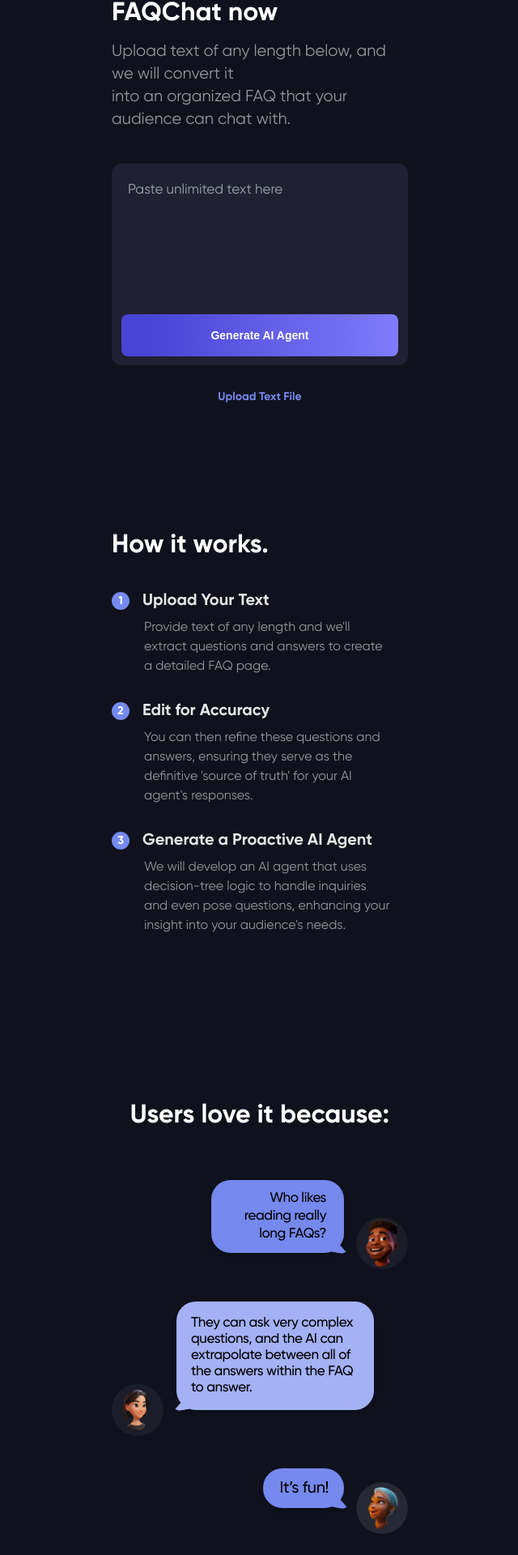
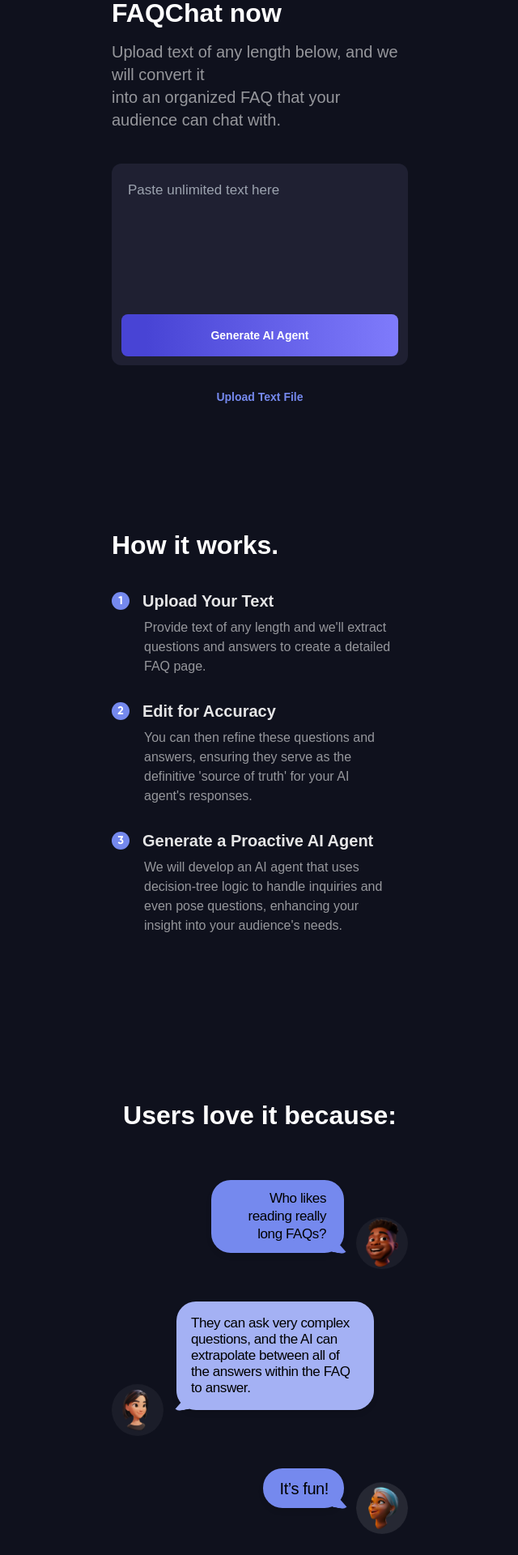
Before and after one commit to mbarto202/FAQChat, a Next.js app: page / in a window 1280 px wide. Shown: the part 819-2739 px from the top of the page at 81% size, without its empty margins (319-959 px from the left). Built offline with nearby package versions, Linux system fonts and the light colour scheme.

Commit message:
all text to san-serif matching whats shown on figma

```diff
--- a/app/components/CreateYourOwn/CreateYourOwn.module.css
+++ b/app/components/CreateYourOwn/CreateYourOwn.module.css
@@ -36,7 +36,7 @@
 .titleTextFrame h2 {
   width: 579px;
   color: rgb(255, 255, 255);
-  font-family: "Gilroy", sans-serif;
+  font-family: sans-serif;
   font-size: 52px;
   font-weight: 700;
   line-height: 130%;
@@ -51,7 +51,7 @@
   font-weight: 400;
   line-height: 150%;
   text-align: center;
-  font-family: "Gilroy";
+  font-family: sans-serif;
 }
 
 .inputButtonsFrame {
@@ -103,6 +103,7 @@
   width: 160px;
   height: 12px;
   margin-bottom: auto;
+  font-family: sans-serif;
 }
 
 .textArea {
@@ -116,6 +117,7 @@
   padding: 28px;
   background-color: rgb(31, 32, 50);
   color: rgb(123, 121, 137);
+  font-family: sans-serif;
   font-size: 22px;
   font-weight: 400;
   line-height: 26px;
--- a/app/components/CustomAgent/CustomAgent.module.css
+++ b/app/components/CustomAgent/CustomAgent.module.css
@@ -28,6 +28,7 @@
   color: rgb(255, 255, 255);
   font-size: 52px;
   font-weight: 700;
+  font-family: sans-serif;
   line-height: 130%;
   letter-spacing: 2%;
   text-align: center;
@@ -43,6 +44,7 @@
   color: rgb(150, 151, 156);
   font-size: 24px;
   font-weight: 400;
+  font-family: sans-serif;
   line-height: 150%;
   text-align: center;
 }
@@ -78,6 +80,7 @@
   font-size: 22px;
   font-weight: 400;
   line-height: 26px;
+  font-family: sans-serif;
   text-align: left;
   background: none;
   border: none;
@@ -111,6 +114,7 @@
   font-size: 17px;
   font-weight: 700;
   line-height: 24px;
+  font-family: sans-serif;
   letter-spacing: 1%;
 }
 
--- a/app/components/Footer/Footer.module.css
+++ b/app/components/Footer/Footer.module.css
@@ -22,6 +22,7 @@
   font-weight: 400;
   line-height: 22px;
   text-align: center;
+  font-family: sans-serif;
   margin: 0 10px;
 }
 
@@ -43,6 +44,7 @@
   color: rgb(109, 114, 121);
   font-size: 18px;
   font-weight: 400;
+  font-family: sans-serif;
   line-height: 22px;
   margin: 0 18px;
 }
--- a/app/components/HowItWorks/HowItWorks.module.css
+++ b/app/components/HowItWorks/HowItWorks.module.css
@@ -10,6 +10,7 @@
   font-size: 52px;
   font-weight: 700;
   line-height: 130%;
+  font-family: sans-serif;
   text-align: center;
   color: #ffffff;
   margin-bottom: 40px;
@@ -54,6 +55,7 @@
   font-size: 30px;
   font-weight: 700;
   color: rgb(229, 229, 230);
+  font-family: sans-serif;
 }
 
 .descriptionText {
@@ -61,6 +63,8 @@
   line-height: 140%;
   color: rgb(150, 151, 156);
   margin-left: 48px;
+  font-weight: 400;
+  font-family: sans-serif;
 }
 
 @media (max-width: 1300px) {
--- a/app/components/UsersLoveIt/UsersLoveIt.module.css
+++ b/app/components/UsersLoveIt/UsersLoveIt.module.css
@@ -28,6 +28,7 @@
   color: rgb(255, 255, 255);
   font-size: 52px;
   font-weight: 700;
+  font-family: sans-serif;
   line-height: 130%;
   letter-spacing: 2%;
   text-align: center;
@@ -210,9 +211,6 @@
   border-radius: 24px 24px 24px 24px;
   background: rgb(117, 137, 238);
   color: white;
-  font-size: 14px;
-  line-height: 1.5;
-  text-align: left;
   box-shadow: 0 4px 6px rgba(0, 0, 0, 0.1);
 }
 
@@ -232,9 +230,6 @@
   border-radius: 24px 24px 24px 24px;
   background: rgb(164, 177, 244);
   color: white;
-  font-size: 14px;
-  line-height: 1.5;
-  text-align: left;
   box-shadow: 0 4px 6px rgba(0, 0, 0, 0.1);
 }
 
@@ -255,9 +250,6 @@
   border-radius: 24px 24px 24px 24px;
   background: rgb(117, 137, 238);
   color: white;
-  font-size: 12px;
-  line-height: 1.4;
-  text-align: left;
   box-shadow: 0 4px 6px rgba(0, 0, 0, 0.1);
 }
 
@@ -275,6 +267,7 @@
   font-size: 24px;
   font-weight: 500;
   line-height: 130%;
+  font-family: sans-serif;
   letter-spacing: 0%;
   text-align: right;
   margin: 0px 0px -26px 10px;
@@ -295,6 +288,7 @@
   font-weight: 500;
   line-height: 100%;
   letter-spacing: 0%;
+  font-family: sans-serif;
   text-align: left;
   margin: 0px 6px;
 }
@@ -312,6 +306,7 @@
   font-size: 24px;
   font-weight: 500;
   line-height: 150%;
+  font-family: sans-serif;
   letter-spacing: 0%;
   text-align: left;
   margin-bottom: -12px;
--- a/app/components/YouCanAlso/YouCanAlso.module.css
+++ b/app/components/YouCanAlso/YouCanAlso.module.css
@@ -27,6 +27,7 @@
   font-size: 52px;
   font-weight: 700;
   line-height: 130%;
+  font-family: sans-serif;
   letter-spacing: 2%;
   text-align: left;
 }
```
